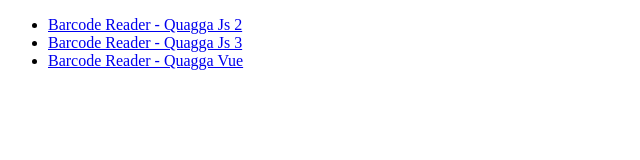
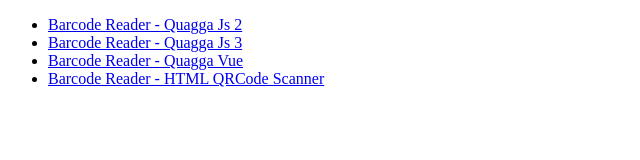
Before and after one commit to OdannysDeLaCruz/Barcode-reader, a website: page index.html in a window 1280 px wide. Shown: the whole page, without its empty margins (0-640 px from the left). Drawn offline with Linux system fonts and the light colour scheme.

Commit message:
agregar scanner html qrcode scanner

```diff
--- a/index.html
+++ b/index.html
@@ -11,6 +11,7 @@
         <li><a href="/quagga-js-2">Barcode Reader - Quagga Js 2</a></li>
         <li><a href="/quagga-js-3">Barcode Reader - Quagga Js 3</a></li>
         <li><a href="/quagga-vue">Barcode Reader - Quagga Vue</a></li>
+        <li><a href="/html-qr-code-scanner/">Barcode Reader - HTML QRCode Scanner</a></li>
     </ul>
   </body>
 </html>
```
